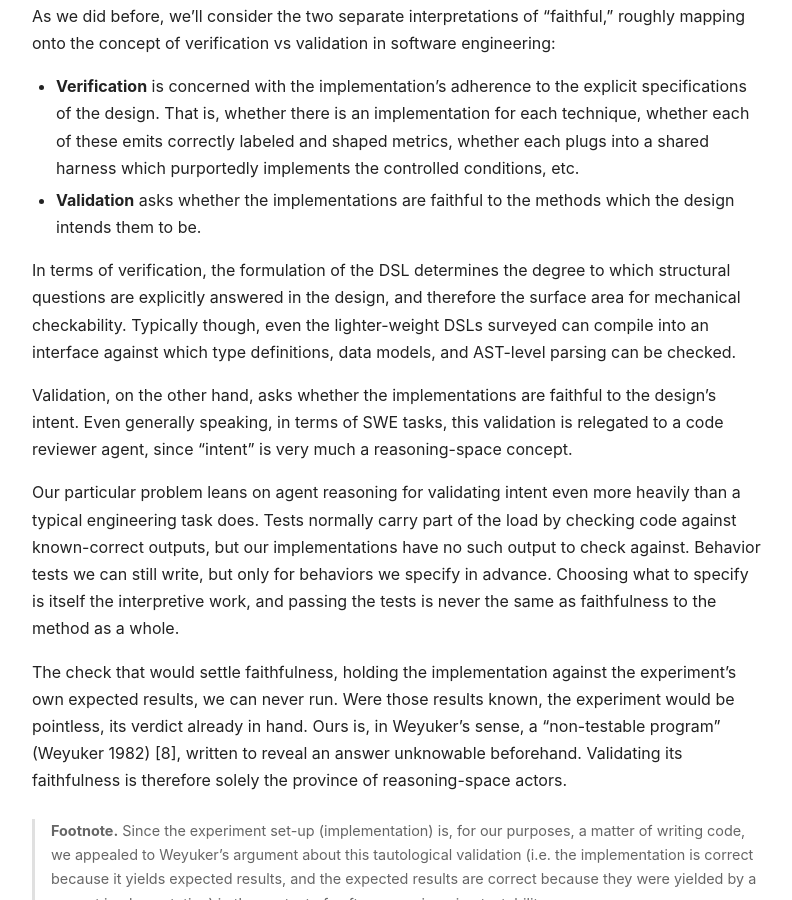
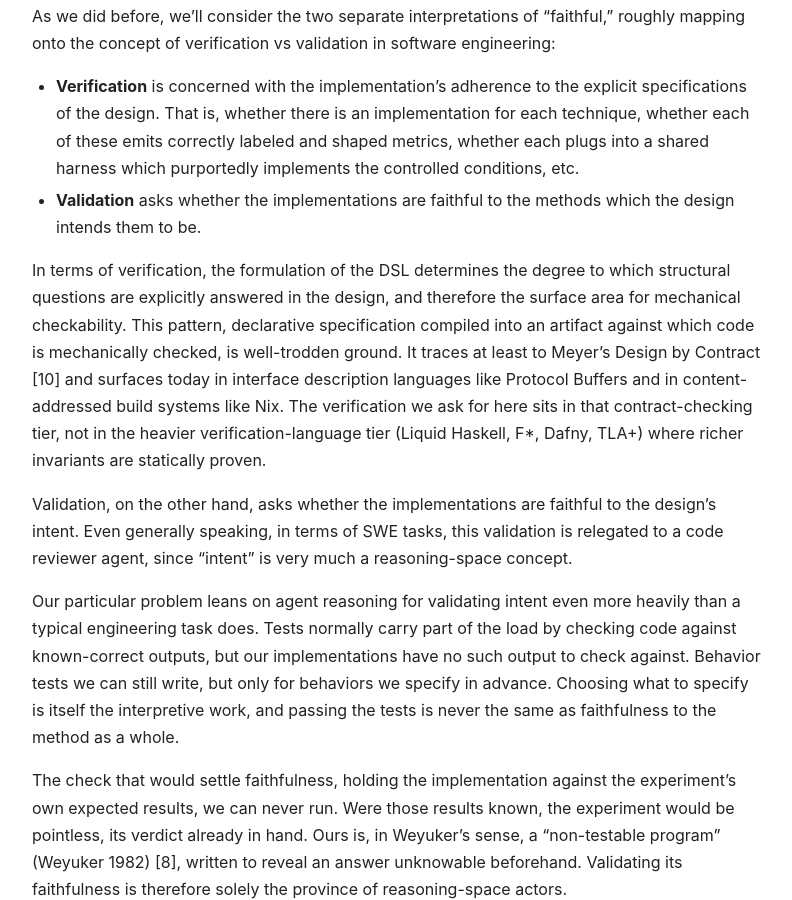
Before and after one commit to henry-eigen/henry-eigen.github.io, a Jekyll site: the page built from _posts/2026-05-18-where-agents-belong.md, in a window 1280 px wide and 900 px high, scrolled down 3918 px. Shown: the whole window, without its empty margins (242-1034 px from the left). Built offline with Jekyll 4.4.1, drawn with Linux system fonts in a browser that asks for light colours; some of the changed text lies outside the part shown.

Commit message:
Add prior-art note on contract-checking pattern to 'Where agents belong' (Meyer's Design by Contract, with reference to IDLs and content-addressed build systems)
Co-Authored-By: Claude Opus 4.7 (1M context) <noreply@anthropic.com>

```diff
--- a/_posts/2026-05-18-where-agents-belong.md
+++ b/_posts/2026-05-18-where-agents-belong.md
@@ -113,7 +113,7 @@ As we did before, we'll consider the two separate interpretations of "faithful,"
 - **Verification** is concerned with the implementation's adherence to the explicit specifications of the design. That is, whether there is an implementation for each technique, whether each of these emits correctly labeled and shaped metrics, whether each plugs into a shared harness which purportedly implements the controlled conditions, etc.
 - **Validation** asks whether the implementations are faithful to the methods which the design intends them to be.
 
-In terms of verification, the formulation of the DSL determines the degree to which structural questions are explicitly answered in the design, and therefore the surface area for mechanical checkability. Typically though, even the lighter-weight DSLs surveyed can compile into an interface against which type definitions, data models, and AST-level parsing can be checked.
+In terms of verification, the formulation of the DSL determines the degree to which structural questions are explicitly answered in the design, and therefore the surface area for mechanical checkability. This pattern, declarative specification compiled into an artifact against which code is mechanically checked, is well-trodden ground. It traces at least to Meyer's Design by Contract [10] and surfaces today in interface description languages like Protocol Buffers and in content-addressed build systems like Nix. The verification we ask for here sits in that contract-checking tier, not in the heavier verification-language tier (Liquid Haskell, F*, Dafny, TLA+) where richer invariants are statically proven.
 
 Validation, on the other hand, asks whether the implementations are faithful to the design's intent. Even generally speaking, in terms of SWE tasks, this validation is relegated to a code reviewer agent, since "intent" is very much a reasoning-space concept.
 
@@ -173,3 +173,4 @@ Early on we observed that many of the existing auto-research systems lacked mach
 7. [PLanet: Formalizing Assignment Procedures in the Design of Experiments](https://arxiv.org/abs/2505.09094)
 8. [On Testing Non-testable Programs](https://ics.uci.edu/~dfredmil/ics221-FQ03/papers/Wey82.pdf)
 9. [Changing Order: Replication and Induction in Scientific Practice](https://press.uchicago.edu/ucp/books/book/chicago/C/bo3623576.html)
+10. [Applying 'Design by Contract' (Bertrand Meyer, 1992)](https://se.inf.ethz.ch/~meyer/publications/computer/contract.pdf)
```
